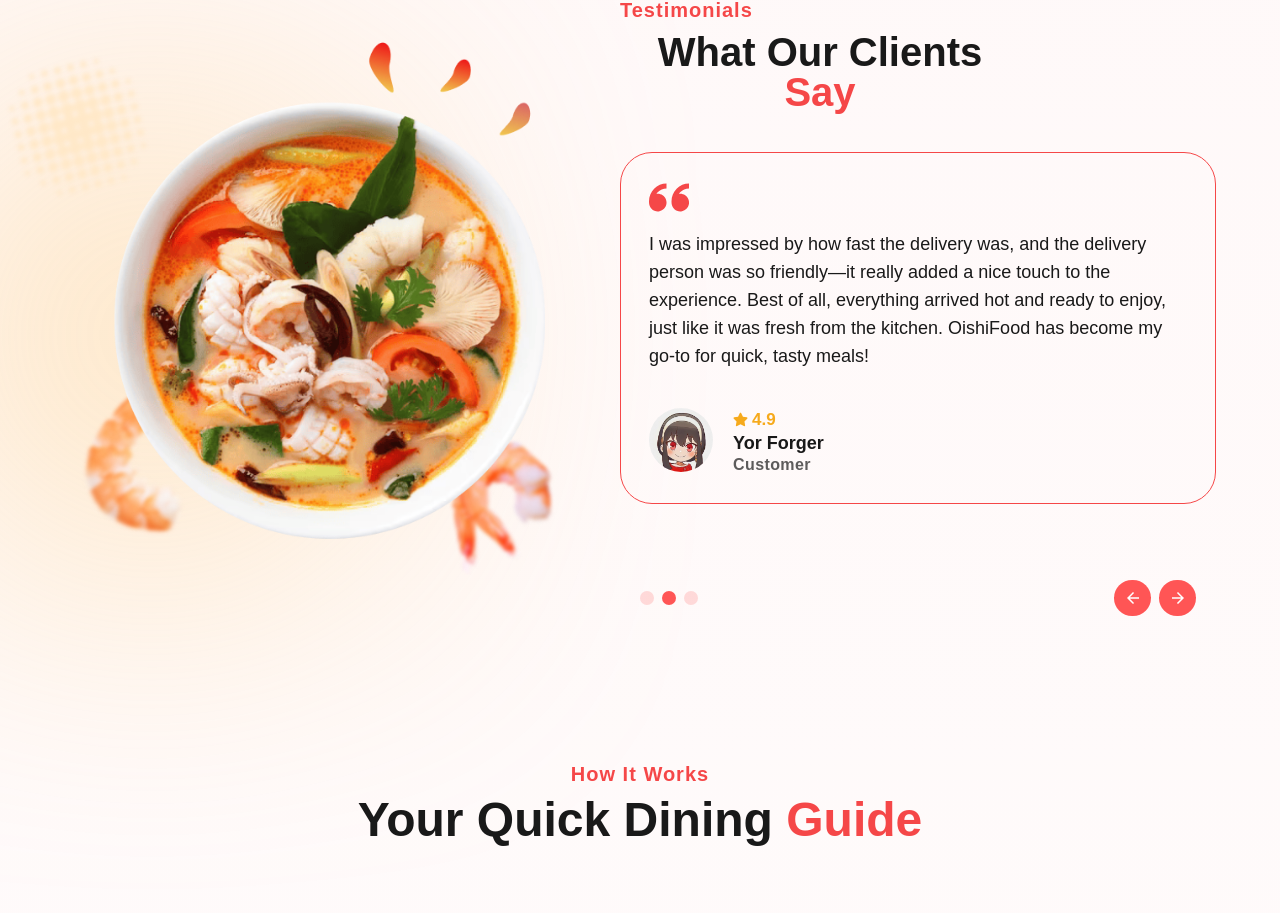
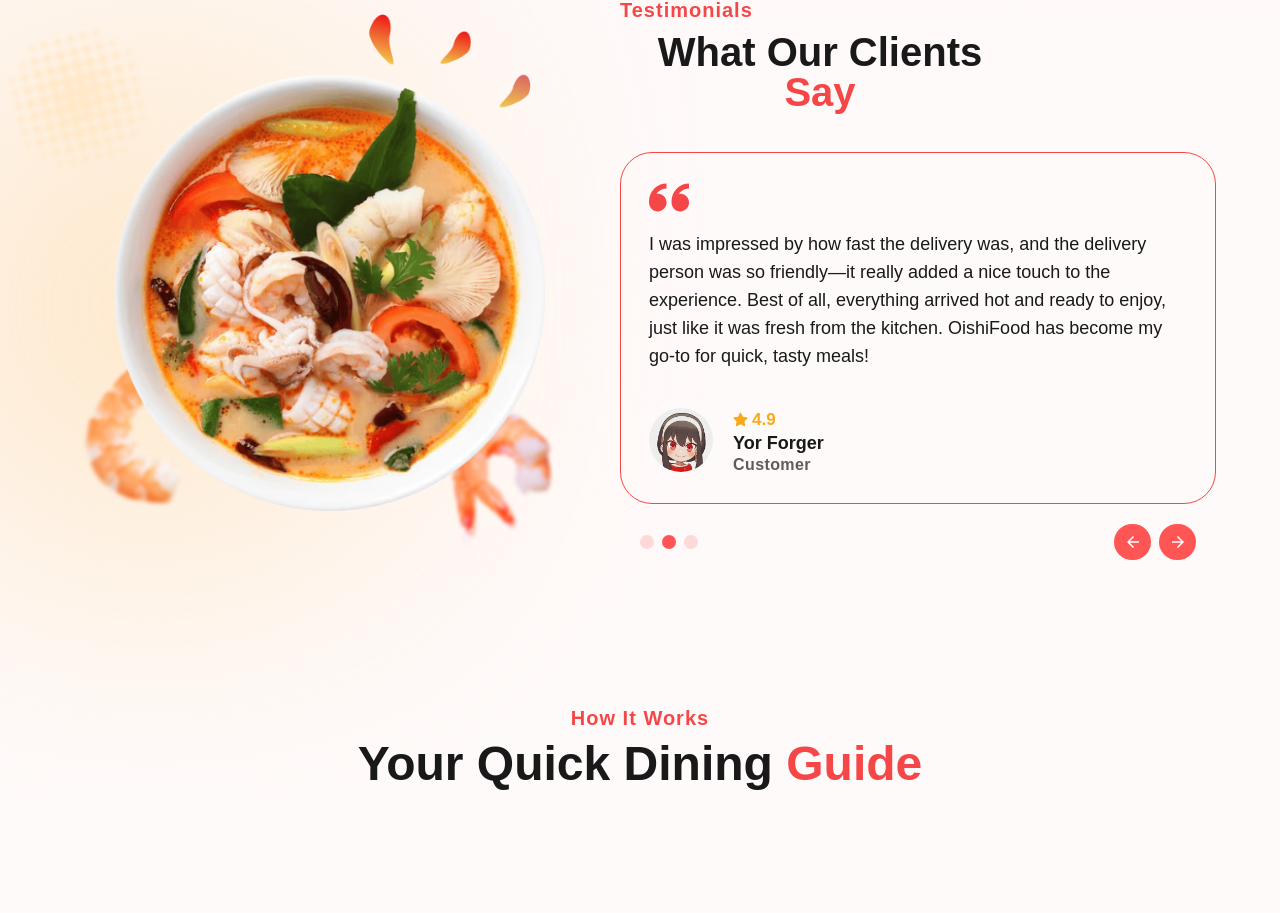
Before and after one commit to devJennyy/oishi-food, a React (Vite) app: page /homepage in a window 1280 px wide. Shown: the part 1944-2857 px from the top of the page. Built offline with nearby package versions, Linux system fonts and the light colour scheme; grey boxes are pictures that could not be loaded; a web font is replaced by a local one.

Commit message:
Minor changes.

```diff
--- a/src/components/Testimonials.tsx
+++ b/src/components/Testimonials.tsx
@@ -9,7 +9,7 @@ const Testimonials = () => {
   const testimonalsData = [
     {
       feedback:
-        "OmniFood serves the best ramen I've ever tasted! The broth was rich and savory, with just the right balance of flavors. The noodles were perfectly chewy, and the toppings—especially the soft-boiled egg and chashu pork—were exceptional. Every bowl is a comforting experience that keeps me coming back for more!",
+        "OmniFood serves the best ramen I've ever tasted! The noodles were perfectly chewy, and there were plenty of fresh toppings, especially the soft-boiled egg and flavorful chashu pork were exceptional. Every bowl is a comforting experience that keeps me coming back for more!",
       rating: "5.0",
       name: "Frieren Elfwyn",
       title: "Customer",
@@ -25,7 +25,7 @@ const Testimonials = () => {
     },
     {
       feedback:
-        "I recently tried OishiFood, and I’m thoroughly impressed! The ramen was rich and flavorful. The soup had a homemade feel. And to top it all off, the dessert was simply divine—a sweet ending that left me craving more. Highly recommend OishiFood for anyone looking for authentic and delicious flavors!",
+        "I recently tried OishiFood, and I’m thoroughly impressed! The ramen was rich and flavorful. The soup had a homemade feel. And the dessert was a divine—sweet that left me craving more. Highly recommend OishiFood for anyone looking for authentic and delicious flavors!",
       rating: "4.9",
       name: "Nezuko Kamado",
       title: "Customer",
@@ -84,7 +84,7 @@ const Testimonials = () => {
           {testimonalsData?.map((data) => {
             return (
               <SwiperSlide>
-                <div className="flex flex-col gap-4 w-full rounded-[2rem] p-7 border border-secondary mb-14">
+                <div className="flex flex-col gap-4 w-full rounded-[2rem] p-7 border border-secondary md:mb-0 mb-14">
                   <img
                     src="/favicons/quotation-mark.svg"
                     className="w-10 xl:w-10 md:w-8"
```
